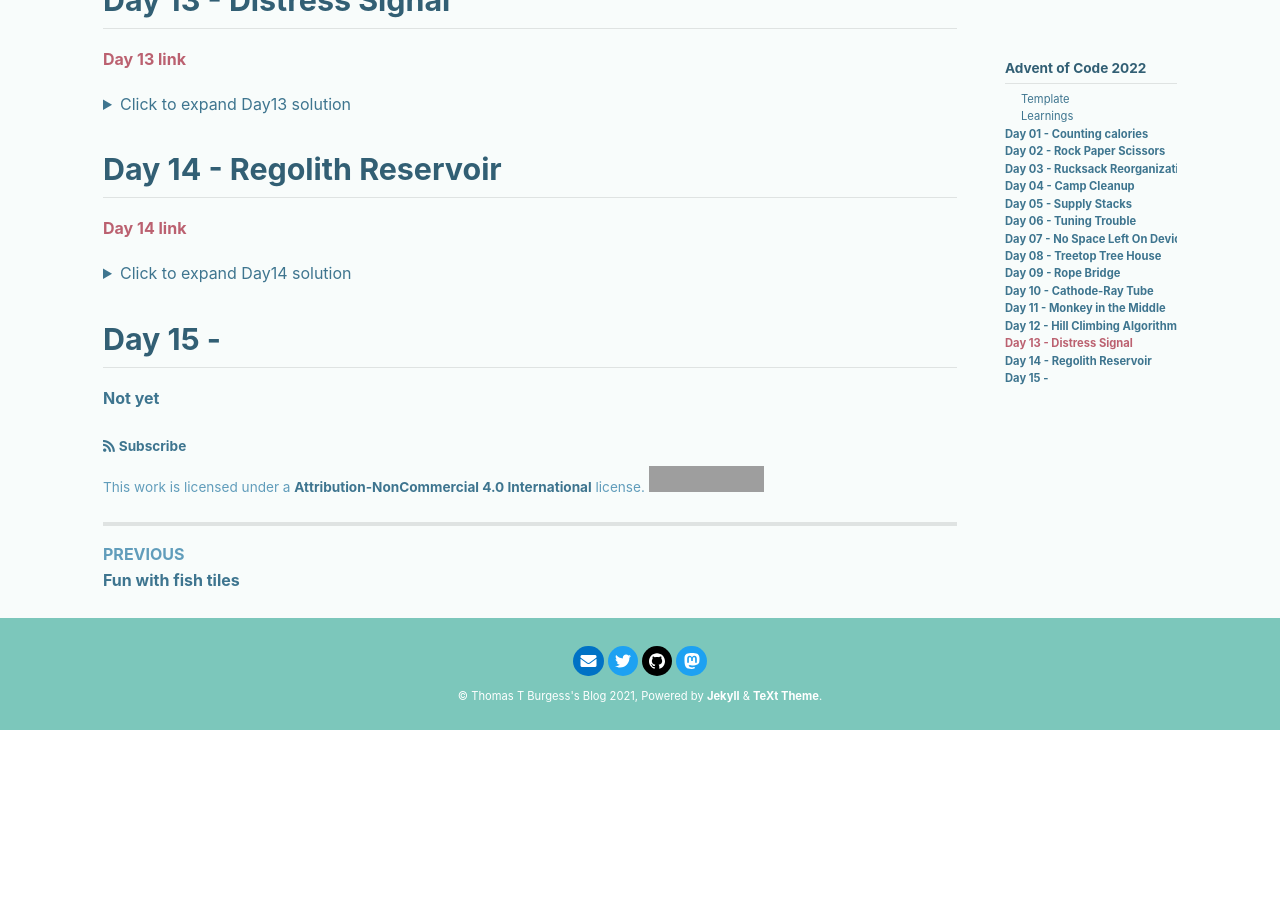
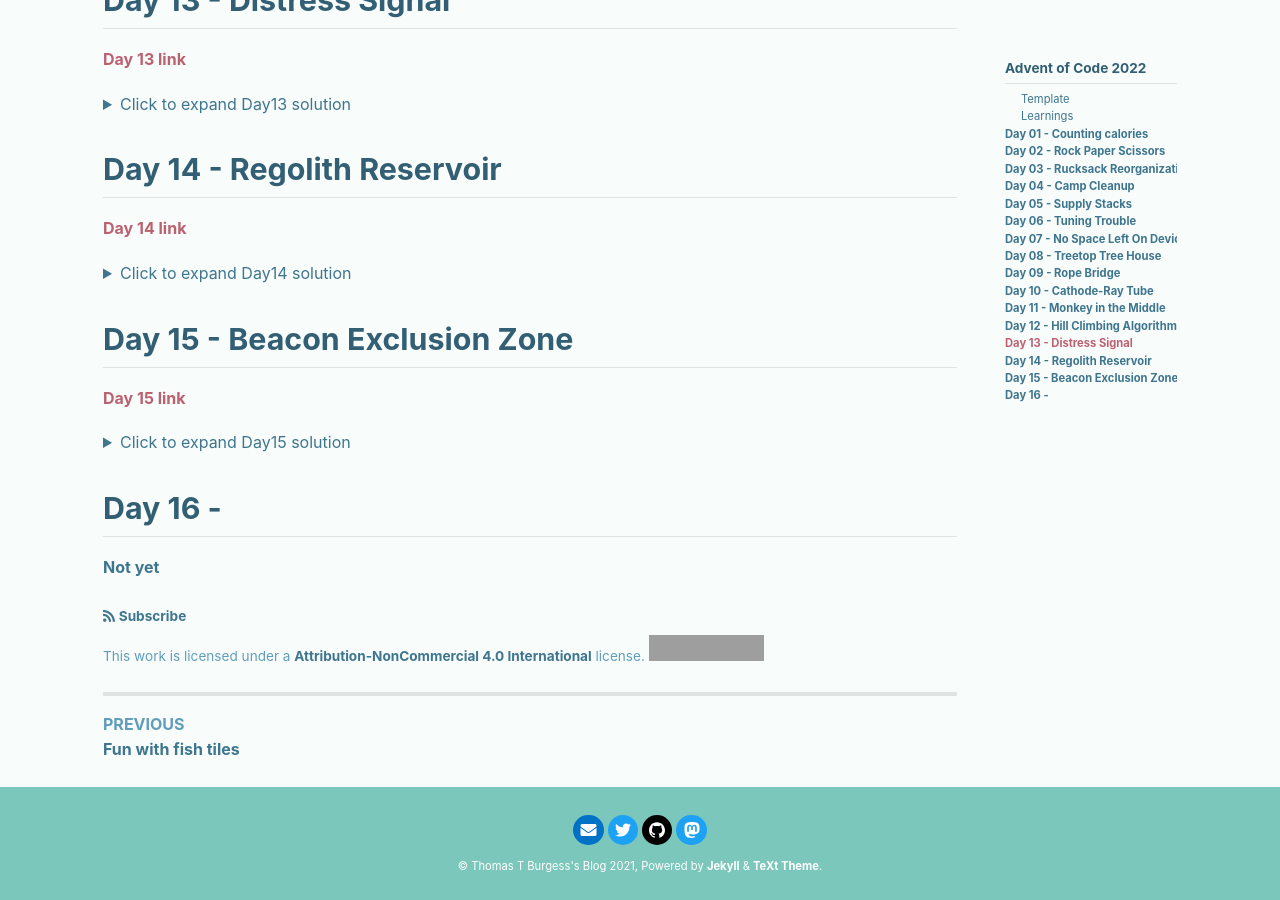
Before and after one commit to thomasburgess/thomasburgess.github.io, a Jekyll site: the page built from _posts/2022-12-01-aoc22.md, in a window 1280 px wide and 900 px high, scrolled down 4647 px. Built offline with Jekyll 4.4.1, drawn with Linux system fonts in a browser that asks for light colours; nearby versions of some CDN libraries; comment, search, counter and statistics services are not loaded; before the commit the page ends 5377 px from its top, so only the background shows below that; some of the changed lines change nothing that is shown; grey boxes are pictures that could not be loaded.

Commit message:
aoc2022: day15

````diff
--- a/_posts/2022-12-01-aoc22.md
+++ b/_posts/2022-12-01-aoc22.md
@@ -1294,6 +1294,111 @@ which gives this output for part 2 (using fancy box characters):
 
 {% enddetails %}
 
-## Day 15 -
+## Day 15 - Beacon Exclusion Zone
 
+[Day 15 link](https://adventofcode.com/2022/day/15)
+
+{% details Click to expand Day15 solution %}
+
+Data is on this form:
+
+```
+Sensor at x=2, y=18: closest beacon is at x=-2, y=15
+Sensor at x=9, y=16: closest beacon is at x=10, y=16
+...
+```
+
+For the solution I need the manhattan distance between sensor and closest beacon. So I read in the data, parse as ints and compute the distance:
+
+```python
+def distance(x):
+    return abs(x[0] - x[2]) + abs(x[1] - x[3])
+
+def read_beacons(path: str) -> list[tuple[int, int], int]:
+    with open(path, "r") as f:
+        return list(
+            map(
+                lambda x: (x[0:2], x[2:4], distance(x)),
+                (
+                    tuple(
+                        int(i)
+                        for i in re.split("; |, |=|:", line.strip())
+                        if i.replace("-", "").isdigit()
+                    )
+                    for line in f.readlines()
+                ),
+            )
+        )
+```
+
+**Part 1**:
+
+Task: Count positions that are covered between the beacons and sensors for row 2000000
+
+To solve this I fill all covered positions, taking care to remove Beacons from the count
+
+
+```python
+def cover(row, beacons):
+    overlap = set()
+    for s, b, d in beacons:
+        dd = d - abs(s[1] - row)
+        if dd < 0:
+            continue
+        overlap.update(range(s[0] - dd, s[0] + dd + 1))
+        if b[1] == row:
+            overlap.remove(b[0])
+    return len(covered)
+```
+
+**Part2**
+
+Now it asked to search for a single gap in coverage over the range (0, lim) in both x and y. I tried using the original cover function for this, but I only reached 6 rows / second. and with 4000000, I didn't feel like waiting that long.
+
+Instead, I keep track of the covered ranges [(x0, x1), ... ] for a row at a time. When adding a beacon, I make sure to merge any overlapping coverages.
+
+```python
+def calc_covers(row, beacons, lim):
+    covers = []
+    for s, b, d in beacons:
+        dd = d - abs(s[1] - row)
+        if dd < 0:
+            continue
+        x = max(0, s[0] - dd), min(lim, s[0] + dd + 1)
+        covers.append([x[0], x[1]])
+        if len(covers) == 1:
+            continue
+
+        # Now remove covers
+        covers.sort(key=lambda x: x[0])
+        idx = 0
+        for a in covers:
+            if covers[idx][1] >= a[0]:
+                covers[idx][1] = max(covers[idx][1], a[1])
+            else:
+                idx += 1
+                covers[idx] = a
+        covers = covers[: idx + 1]
+
+        if covers[0][0] == 0 and covers[0][0] == lim:
+            return covers
+    return covers
+```
+
+Now part2 is solved:
+
+```python
+def part2(lim: int, beacons):
+    for row in range(lim):
+        overlap = calc_covers(row, beacons, lim)
+        if len(overlap) != 1:
+            return 4000000 * overlap[0][1] + row
+```
+
+This takes about 30s instead of something like 200h...
+I feel like I could have used an [Interval Tree](https://en.wikipedia.org/wiki/Interval_tree) but my simple approach worked sufficiently fast for the problem at hand.
+
+{% enddetails %}
+
+## Day 16 -
 **Not yet**
````
